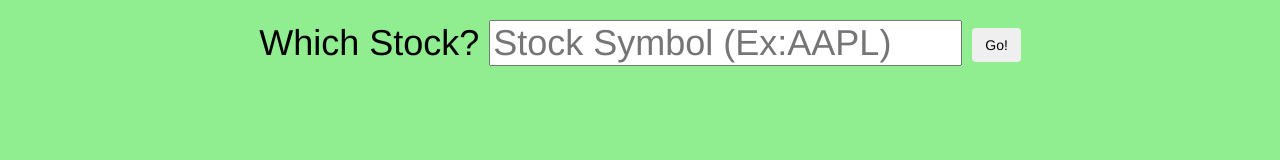
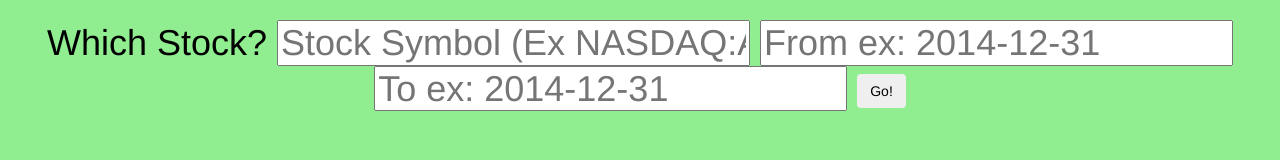
Before and after one commit to emadhaque/emadhaque, a plain HTML site: page index.html in a window 1280 px wide. Drawn offline with nearby package versions, Linux system fonts and the light colour scheme.

Commit message:
Update index.html

```diff
--- a/index.html
+++ b/index.html
@@ -32,7 +32,11 @@ googleFinance.companyNews({
 
 <body>
    <h1 class="text-center"> Which Stock?
-   <input id="tickerInput" type="text" class="text" placeholder="Stock Symbol (Ex:AAPL)">
+
+   <input id="SYMBOL" type="text" class="text" placeholder="Stock Symbol (Ex NASDAQ:AAPL)">
+    <input id="histFROM" type="text" class="text" placeholder="From ex: 2014-12-31">
+       <input id="histTO" type="text" class="text" placeholder="To ex: 2014-12-31">
+
    <button class="btn" type="button">Go!</button>
    </h1>
 
```
